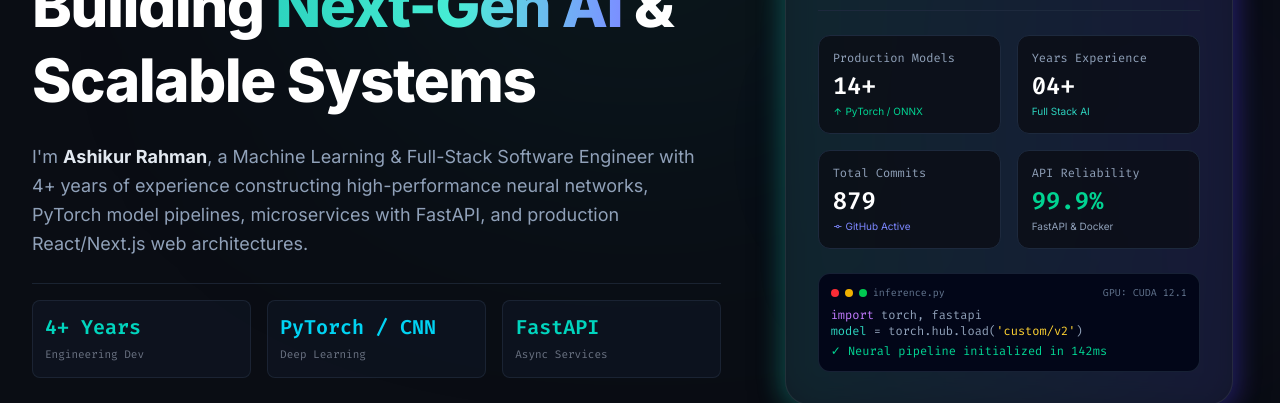
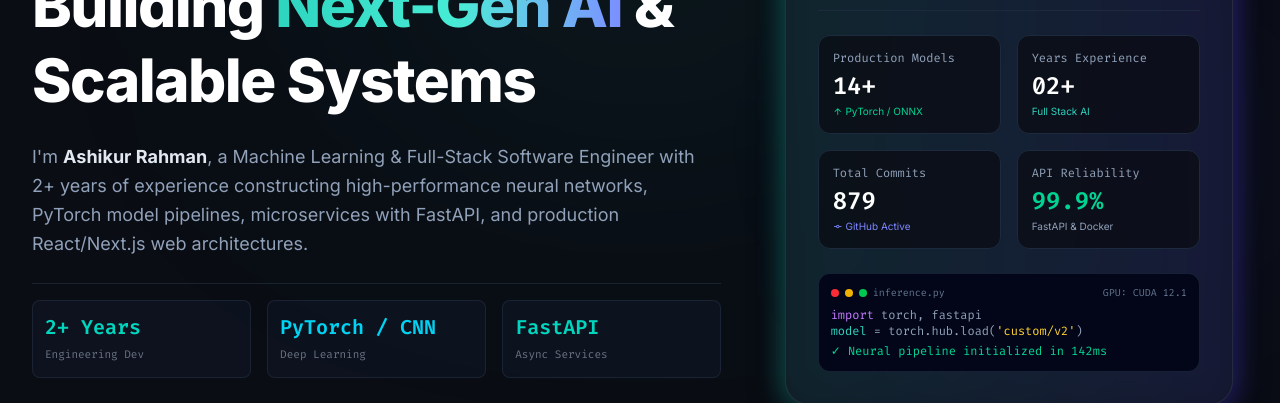
Before and after one commit to AR-Ashik-9997/Ds-Portfolio, a Next.js app: page / in a window 1280 px wide. Shown: the part 271-674 px from the top of the page. Built offline with nearby package versions, Linux system fonts and the light colour scheme.

Commit message:
update some about

```diff
--- a/src/components/About/About.tsx
+++ b/src/components/About/About.tsx
@@ -33,7 +33,7 @@ const About = () => {
                         {/* Bio Subtitle */}
                         <p className="text-base sm:text-lg text-slate-400 max-w-2xl mx-auto lg:mx-0 leading-relaxed">
                             I&apos;m <strong className="text-slate-200">Ashikur Rahman</strong>, a
-                            Machine Learning & Full-Stack Software Engineer with 4+ years of
+                            Machine Learning & Full-Stack Software Engineer with 2+ years of
                             experience constructing high-performance neural networks, PyTorch
                             model pipelines, microservices with FastAPI, and production
                             React/Next.js web architectures.
@@ -43,7 +43,7 @@ const About = () => {
                         <div className="grid grid-cols-3 gap-4 pt-4 border-t border-gray-800/80 font-mono">
                             <div className="p-3 rounded-lg bg-gray-900/50 border border-gray-800/80">
                                 <span className="block text-xl font-bold text-teal-400">
-                                    4+ Years
+                                    2+ Years
                                 </span>
                                 <span className="text-[11px] text-gray-500">Engineering Dev</span>
                             </div>
@@ -107,7 +107,7 @@ const About = () => {
                                             Years Experience
                                         </span>
                                         <span className="text-2xl font-bold text-white font-mono">
-                                            04+
+                                            02+
                                         </span>
                                         <span className="text-[10px] text-brand-400 block mt-0.5">
                                             <i className="ri-sparkles-line" /> Full Stack AI
```
